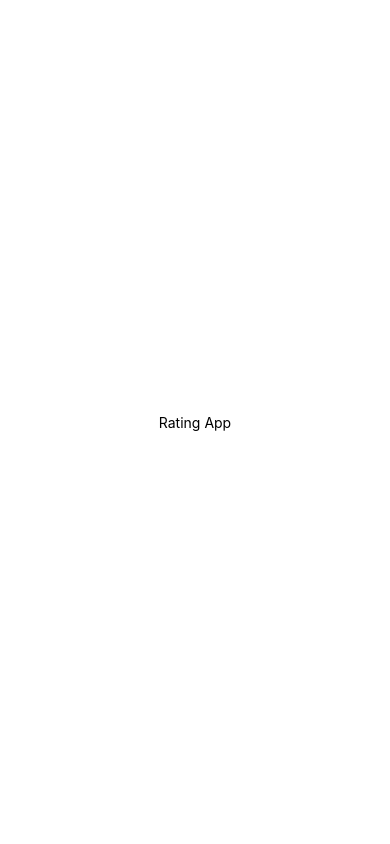
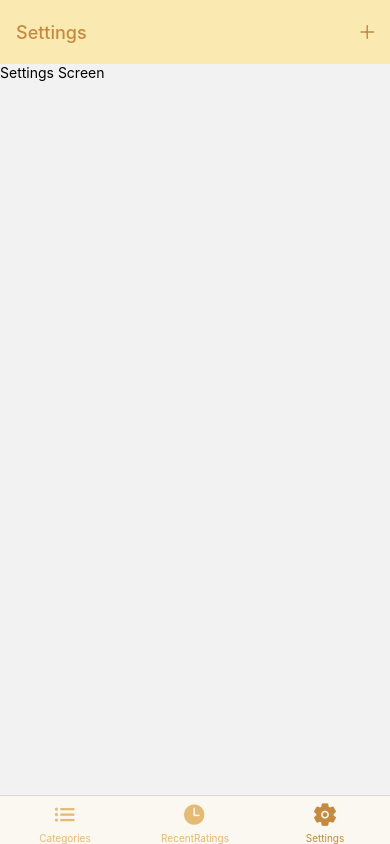
Before and after one commit to v-prt/rating-app-frontend, a React Native app: screen /Settings in a window 390 px wide. Built offline with nearby package versions, Linux system fonts and the light colour scheme.

Commit message:
basic structure

```diff
--- a/App.js
+++ b/App.js
@@ -1,20 +1,88 @@
 import { StatusBar } from 'expo-status-bar'
-import { StyleSheet, Text, View } from 'react-native'
+import { NavigationContainer } from '@react-navigation/native'
+import { createNativeStackNavigator } from '@react-navigation/native-stack'
+import { createBottomTabNavigator } from '@react-navigation/bottom-tabs'
+import { Ionicons } from '@expo/vector-icons'
+import { COLORS } from './constants/GlobalStyles'
+import { IconButton } from './components/ui/IconButton'
+
+import { Categories } from './screens/Categories'
+import { RecentRatings } from './screens/RecentRatings'
+import { ManageRating } from './screens/ManageRating'
+import { Settings } from './screens/Settings'
+
+const Stack = createNativeStackNavigator()
+const BottomTabs = createBottomTabNavigator()
+
+const RatingsScreens = () => {
+  return (
+    <BottomTabs.Navigator
+      screenOptions={({ navigation }) => ({
+        headerStyle: {
+          backgroundColor: COLORS.primary200,
+        },
+        headerTintColor: COLORS.primary400,
+        headerShadowVisible: false,
+        headerRight: () => {
+          return (
+            <IconButton
+              icon='add'
+              color={COLORS.primary400}
+              onPress={() => navigation.navigate('ManageRating')}
+            />
+          )
+        },
+        tabBarStyle: {
+          backgroundColor: COLORS.primary100,
+        },
+        tabBarInactiveTintColor: COLORS.primary300,
+        tabBarActiveTintColor: COLORS.primary400,
+      })}>
+      <BottomTabs.Screen
+        name='Categories'
+        component={Categories}
+        options={{
+          tabBarIcon: ({ color, size }) => <Ionicons name='list' size={size} color={color} />,
+        }}
+      />
+      <BottomTabs.Screen
+        name='RecentRatings'
+        component={RecentRatings}
+        options={{
+          tabBarIcon: ({ color, size }) => <Ionicons name='time' size={size} color={color} />,
+        }}
+      />
+      <BottomTabs.Screen
+        name='Settings'
+        component={Settings}
+        options={{
+          tabBarIcon: ({ color, size }) => <Ionicons name='settings' size={size} color={color} />,
+        }}
+      />
+    </BottomTabs.Navigator>
+  )
+}
 
 export default function App() {
   return (
-    <View style={styles.container}>
-      <Text>Rating App</Text>
+    <>
       <StatusBar style='auto' />
-    </View>
+      <NavigationContainer>
+        <Stack.Navigator>
+          <Stack.Screen
+            name='RatingsScreens'
+            component={RatingsScreens}
+            options={{ headerShown: false }}
+          />
+          <Stack.Screen
+            name='ManageRating'
+            component={ManageRating}
+            options={{
+              presentation: 'modal',
+            }}
+          />
+        </Stack.Navigator>
+      </NavigationContainer>
+    </>
   )
 }
-
-const styles = StyleSheet.create({
-  container: {
-    flex: 1,
-    backgroundColor: '#fff',
-    alignItems: 'center',
-    justifyContent: 'center',
-  },
-})
--- /dev/null
+++ b/components/ui/IconButton.js
@@ -0,0 +1,21 @@
+import { StyleSheet, Pressable } from 'react-native'
+import { Ionicons } from '@expo/vector-icons'
+
+export const IconButton = ({ icon, color, onPress, style }) => {
+  return (
+    <Pressable
+      onPress={onPress}
+      style={({ pressed }) => [styles.container, pressed && styles.pressed]}>
+      <Ionicons name={icon} size={24} color={color} />
+    </Pressable>
+  )
+}
+
+const styles = StyleSheet.create({
+  container: {
+    marginHorizontal: 10,
+  },
+  pressed: {
+    opacity: 0.7,
+  },
+})
--- /dev/null
+++ b/constants/GlobalStyles.js
@@ -0,0 +1,10 @@
+export const COLORS = {
+  primary100: '#FAF8F1',
+  primary200: '#FAEAB1',
+  primary300: '#E5BA73',
+  primary400: '#C58940',
+  dark100: '#1E1E1E',
+  dark200: '#2E2E2E',
+  dark300: '#3E3E3E',
+  dark400: '#4E4E4E',
+}
--- a/package.json
+++ b/package.json
@@ -9,6 +9,9 @@
     "web": "expo start --web"
   },
   "dependencies": {
+    "@react-navigation/bottom-tabs": "^6.5.2",
+    "@react-navigation/native": "^6.1.1",
+    "@react-navigation/native-stack": "^6.9.7",
     "expo": "~47.0.9",
     "expo-status-bar": "~1.4.2",
     "react": "18.1.0",
--- /dev/null
+++ b/screens/Categories.js
@@ -0,0 +1,15 @@
+import { StyleSheet, View, Text } from 'react-native'
+
+export const Categories = () => {
+  return (
+    <View style={styles.container}>
+      <Text>Categories Screen</Text>
+    </View>
+  )
+}
+
+const styles = StyleSheet.create({
+  screen: {
+    flex: 1,
+  },
+})
--- /dev/null
+++ b/screens/ManageRating.js
@@ -0,0 +1,15 @@
+import { StyleSheet, View, Text } from 'react-native'
+
+export const ManageRating = () => {
+  return (
+    <View style={styles.container}>
+      <Text>Manage Rating Screen</Text>
+    </View>
+  )
+}
+
+const styles = StyleSheet.create({
+  screen: {
+    flex: 1,
+  },
+})
--- /dev/null
+++ b/screens/RecentRatings.js
@@ -0,0 +1,15 @@
+import { StyleSheet, View, Text } from 'react-native'
+
+export const RecentRatings = () => {
+  return (
+    <View style={styles.container}>
+      <Text>Recent Ratings Screen</Text>
+    </View>
+  )
+}
+
+const styles = StyleSheet.create({
+  screen: {
+    flex: 1,
+  },
+})
--- /dev/null
+++ b/screens/Settings.js
@@ -0,0 +1,15 @@
+import { StyleSheet, View, Text } from 'react-native'
+
+export const Settings = () => {
+  return (
+    <View style={styles.container}>
+      <Text>Settings Screen</Text>
+    </View>
+  )
+}
+
+const styles = StyleSheet.create({
+  screen: {
+    flex: 1,
+  },
+})
```
Also changed, not shown: screens/Login.js (added), screens/Signup.js (added), 1 other file (tests, documents, lock files or other folders).
